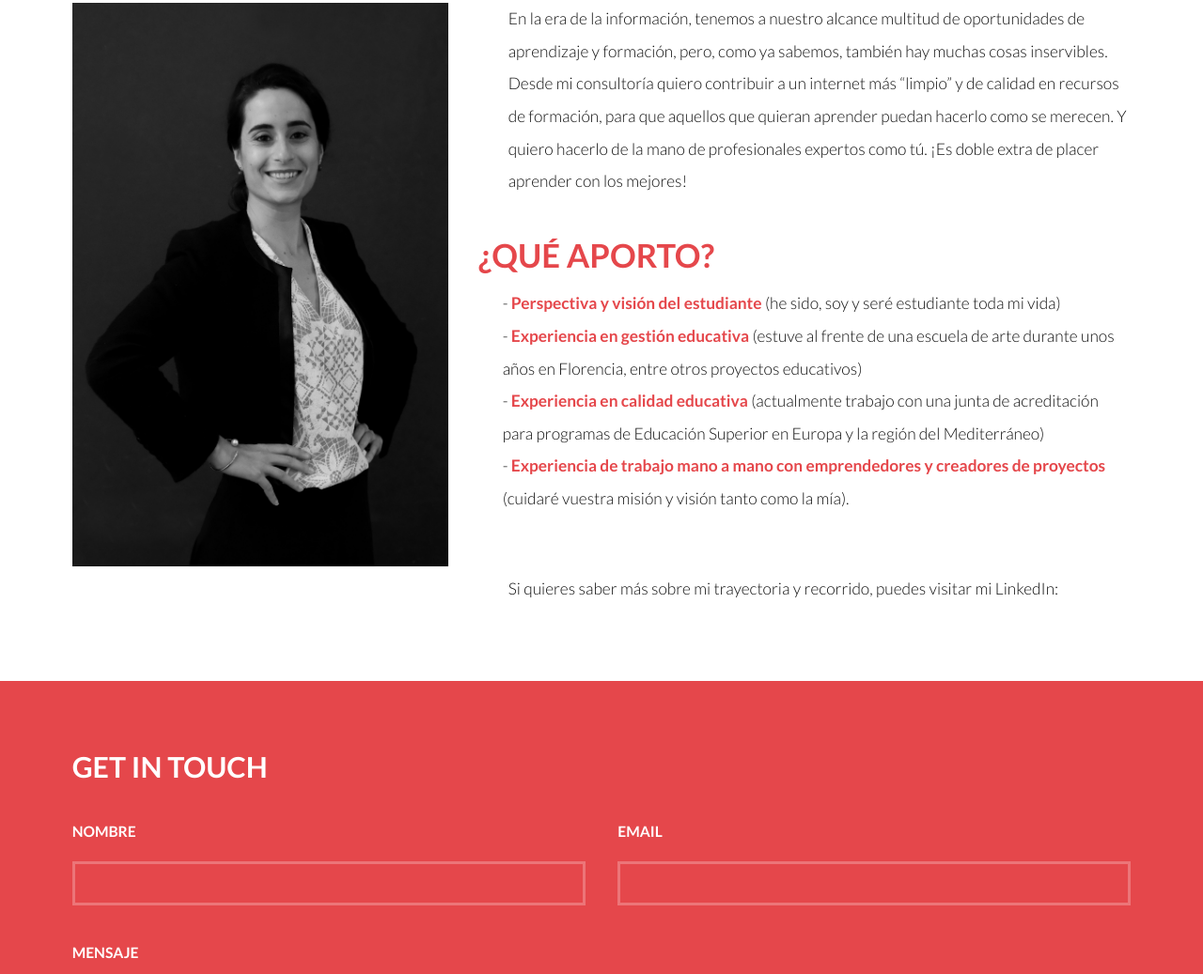
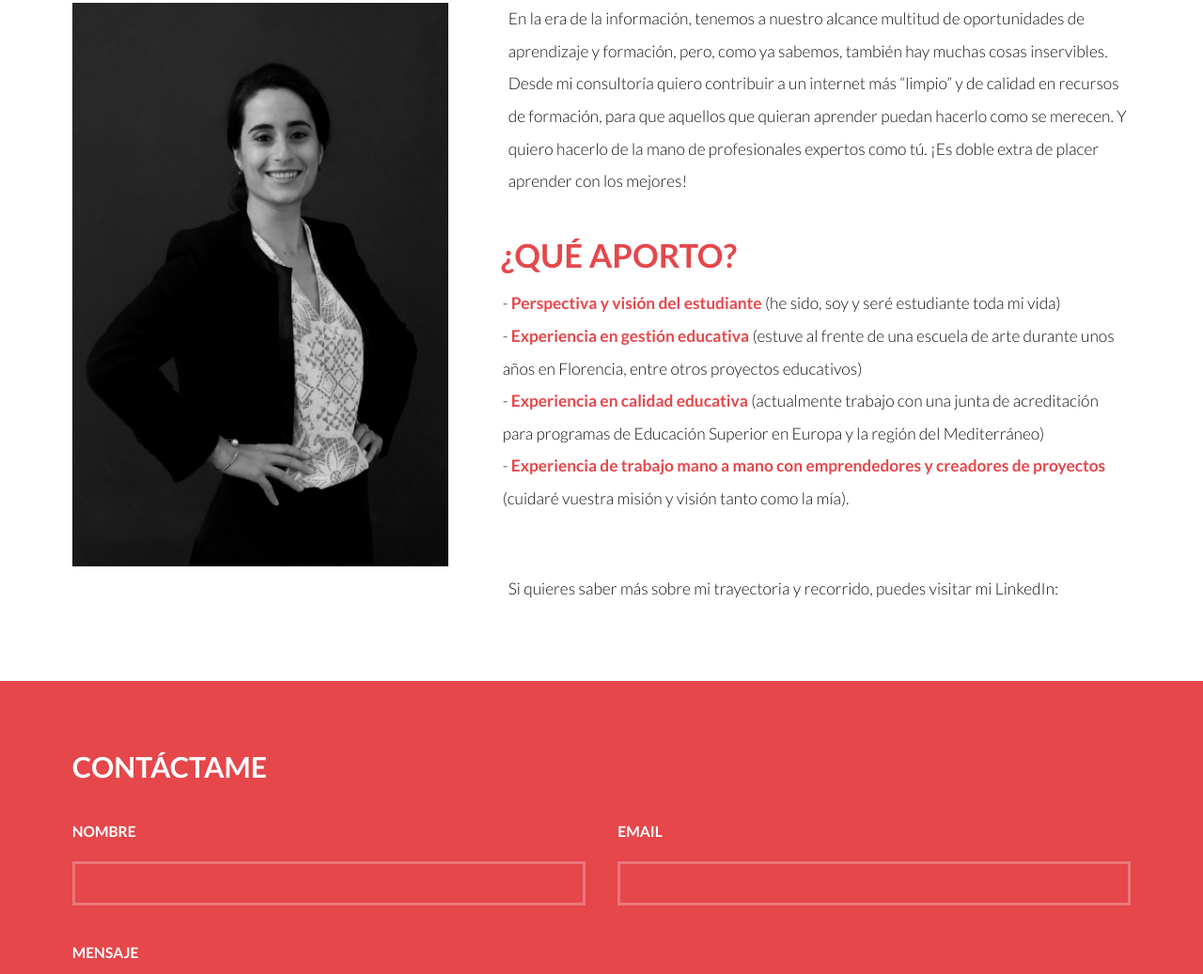
Before and after one commit to HaithamDesouky/blanco-consultor-a, a plain HTML site: page aboutme.html in a window 1280 px wide. Shown: the part 309-1346 px from the top of the page at 94% size. Drawn offline with Linux system fonts and the light colour scheme; some icons are missing.

```diff
--- a/aboutme.html
+++ b/aboutme.html
@@ -18,7 +18,7 @@
         <a href="index.html" class="logo">Blanco Consultoría</a>
         <nav id="nav">
           <a href="index.html">Inicio</a>
-          <a href="generic.html">>Sobre mí</a>
+          <a href="#">>Sobre mí</a>
           <a href="#footer">Contacto</a>
         </nav>
       </div>
@@ -93,7 +93,7 @@
     <section id="footer">
       <div class="inner">
         <header>
-          <h2>Get in Touch</h2>
+          <h2>Contáctame</h2>
         </header>
         <form method="post" action="https://formspree.io/mwkwkopw"">
           <div class="field half first">
--- a/assets/css/main.css
+++ b/assets/css/main.css
@@ -3949,6 +3949,10 @@
   margin-left: 2rem;
 }
 
+.sub-flex-portfolio h1 {
+  padding-left: 24px;
+}
+
 @media screen and (max-width: 736px) {
   .flex-portfolio {
     flex-direction: column;
```
